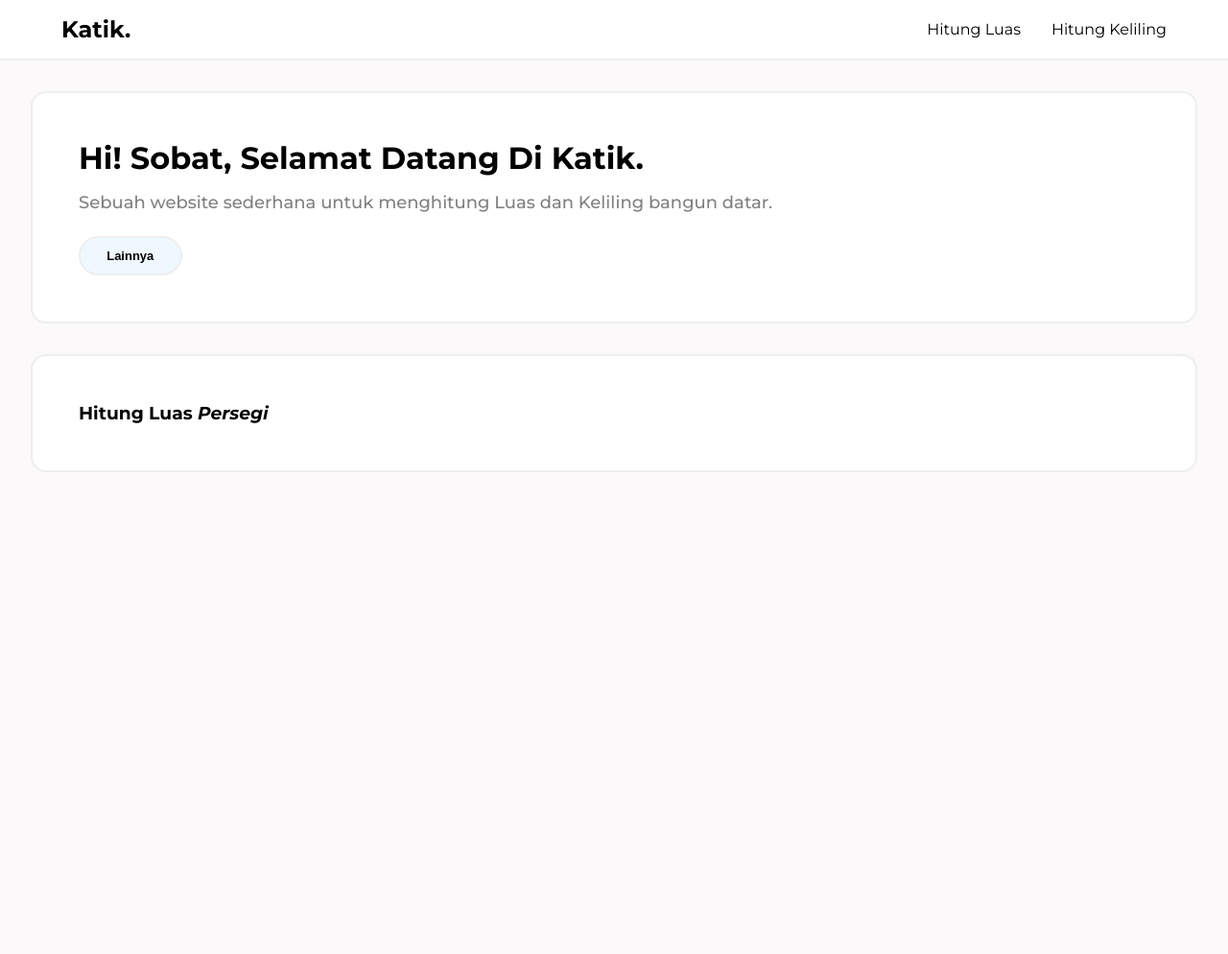
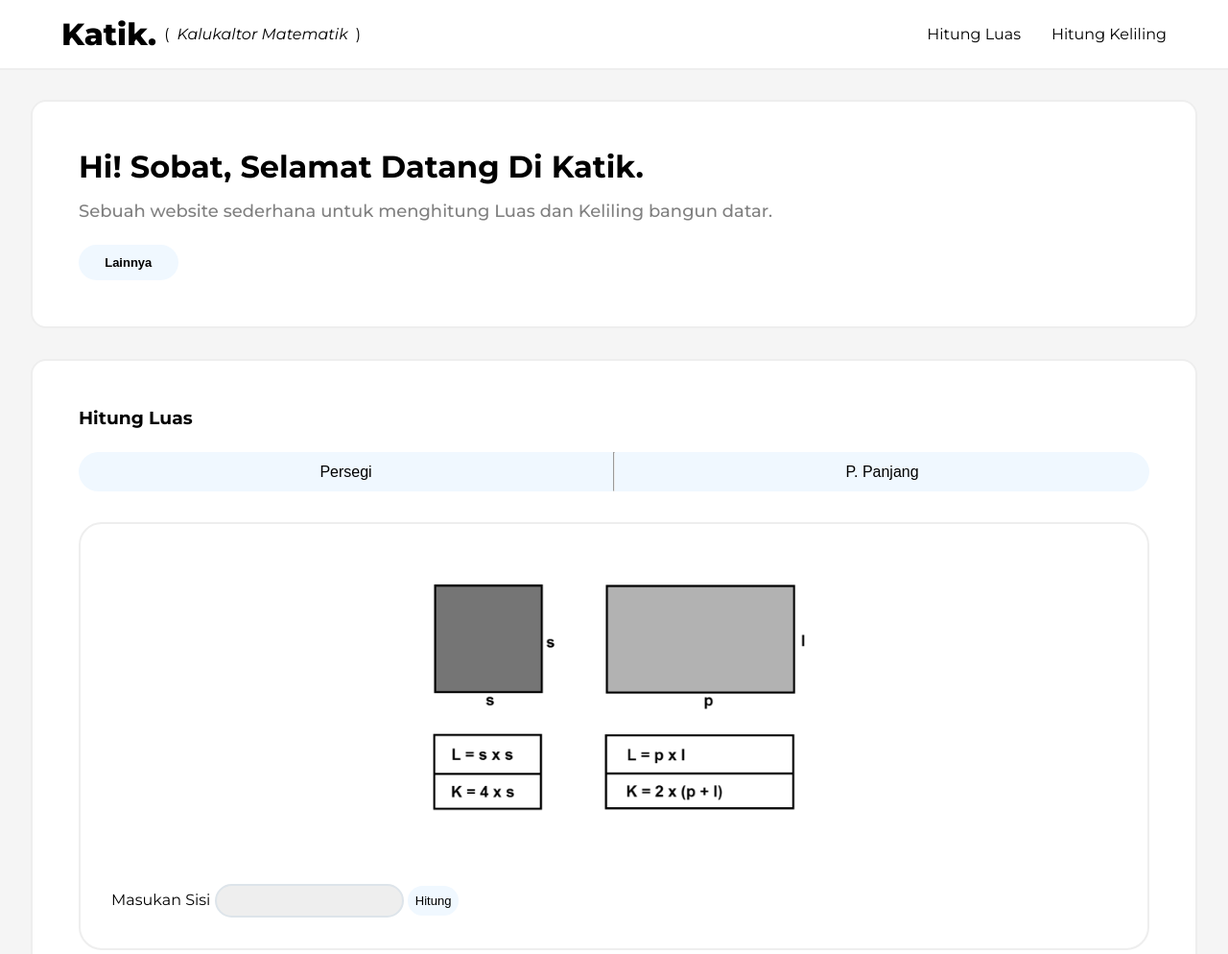
Before and after one commit to revou-fundamental-course/8-jan-24-nabhanRasya, a plain HTML site: page index.html in a window 1280 px wide. Shown: the whole page at 96% size. Drawn offline with Linux system fonts and the light colour scheme.

Commit message:
adding hitung luas

```diff
--- a/css/style.css
+++ b/css/style.css
@@ -8,14 +8,20 @@
   list-style: none;
 }
 
+html {
+  scroll-behavior: smooth;
+  scroll-padding: 2rem;
+}
+
 a {
   color: black;
 }
 
 body {
   font-family: "Montserrat", sans-serif;
-  background-color: rgb(251, 249, 249);
+  background-color: rgb(245, 245, 245);
   height: 1000px;
+  padding-top: 4.5rem;
 }
 
 header .navbar {
@@ -23,6 +29,20 @@ header .navbar {
   justify-content: center;
   border-bottom: 2px solid #eeeeee;
   background-color: #fff;
+  position: fixed;
+  top: 0;
+  width: 100%;
+}
+
+header .navbar nav .logo span {
+  font-size: 2rem;
+  font-weight: 800;
+}
+
+header .navbar nav .logo {
+  display: flex;
+  align-items: center;
+  gap: 0.5rem;
 }
 
 header .navbar nav {
@@ -67,14 +87,22 @@ header .header-text-wrap .header-text a button {
   font-size: small;
   font-weight: 600;
   background-color: aliceblue;
-  border: 2px solid #eeeeee;
+  border: 0;
   padding: 0.7rem 1.7rem;
   border-radius: 10rem;
   cursor: pointer;
 }
 
+header .header-text-wrap .header-text a button:hover {
+  background-color: rgb(221, 228, 234);
+  transition-duration: 0.5s;
+}
+
+header .header-text-wrap .header-text a button:not(:hover) {
+  transition-duration: 0.5s;
+}
+
 section #section-1 {
-  display: flex;
   justify-content: start;
   background-color: #fff;
   border: 2px solid #eeeeee;
@@ -82,3 +110,82 @@ section #section-1 {
   margin: 2rem;
   padding: 3rem;
 }
+
+section #section-1 .content .content-nav {
+  margin-top: 1.5rem;
+  font-size: medium;
+  font-weight: 400;
+  display: flex;
+  justify-content: center;
+}
+
+section #section-1 .content .content-nav a {
+  width: 100%;
+}
+
+section #section-1 .content .content-nav a button {
+  background-color: aliceblue;
+  border: 0;
+  padding: 0.7rem;
+  width: 100%;
+  border-radius: 0 2rem 2rem 0;
+  font-size: 1rem;
+  cursor: pointer;
+}
+
+section #section-1 .content {
+  display: grid;
+  gap: 2rem;
+}
+
+section #section-1 .content .content-nav a button:hover {
+  background-color: rgb(221, 228, 234);
+  transition-duration: 0.5s;
+}
+
+section #section-1 .content .content-nav a button:not(:hover) {
+  transition-duration: 0.5s;
+}
+
+section #section-1 .content .content-nav a .persegi {
+  border-right: 0;
+  border-radius: 2rem 0 0 2rem;
+}
+
+.kalkulator {
+  justify-content: center;
+  background-color: #ffffff;
+  border: 2px solid #eeeeee;
+  border-radius: 1.5rem;
+  padding: 2rem;
+}
+
+.kalkulator .card {
+  display: grid;
+  gap: 3rem;
+}
+
+.kalkulator .card .kalkulator-input #numInput {
+  background-color: #eeeeee;
+  border: 2px solid rgb(221, 228, 234);
+  padding: 0.5rem;
+  border-radius: 2rem;
+}
+
+.kalkulator .card .kalkulator-input button {
+  background-color: aliceblue;
+  border: 0;
+  padding: 0.5rem;
+  border-radius: 2rem;
+  font-size: small;
+  cursor: pointer;
+}
+
+.kalkulator .card .img-rumus {
+  display: flex;
+  justify-content: center;
+}
+
+.kalkulator .card .img-rumus img {
+  width: 50%;
+}
--- a/index.html
+++ b/index.html
@@ -16,7 +16,8 @@
         <div class="navbar">
             <nav>
                 <div class="logo">
-                    <h2>Katik.</h2>
+                    <span>Katik.</span>
+                    (<i>Kalukaltor Matematik</i>)
                 </div>
                 <ul class="menu">
                     <li class="item"><a href="#section-1">Hitung Luas</a></li>
@@ -36,7 +37,34 @@
 
     <section>
         <div id="section-1">
-            <h3>Hitung Luas <i>Persegi</i></h3>
+            <h3>Hitung Luas</h3>
+            <div class="content">
+                <div class="content-nav">
+                    <a href="">
+                        <button class="persegi">
+                            <p>Persegi</p>
+                        </button>
+                    </a>
+                    <hr>
+                    <a href="">
+                        <button class="p-panjang">
+                            <p>P. Panjang</p>
+                        </button>
+                    </a>
+                </div>
+                <div class="kalkulator">
+                    <div class="card">
+                        <div class="img-rumus">
+                            <img src="asset/rumus.png" alt="Rumus">
+                        </div>
+                        <div class="kalkulator-input">
+                            <label for="numInput">Masukan Sisi</label>
+                            <input type="number" name="numInput" id="numInput">
+                            <button type="submit">Hitung</button>
+                        </div>
+                    </div>
+                </div>
+            </div>
         </div>
     </section>
 
```
Also changed, not shown: asset/rumus.png (added).
